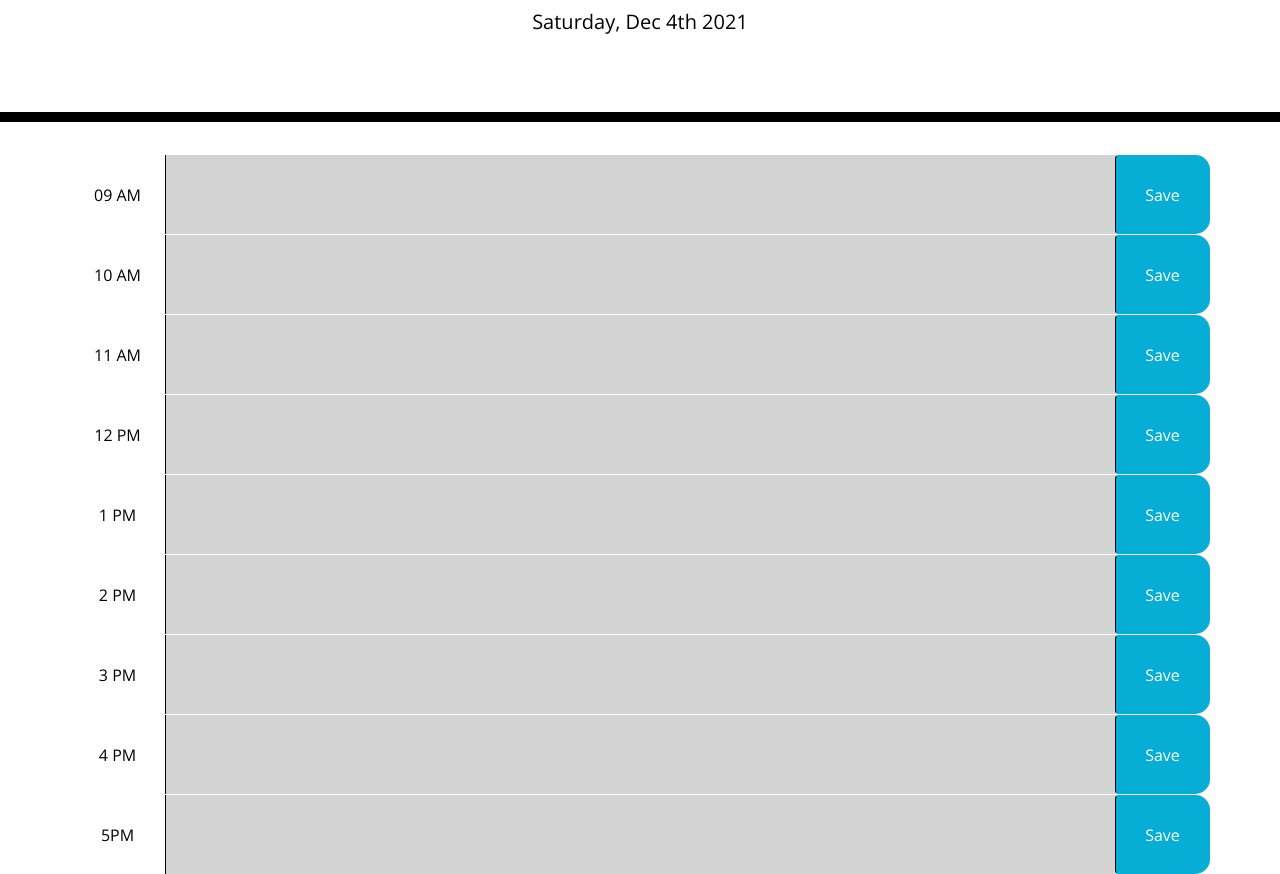
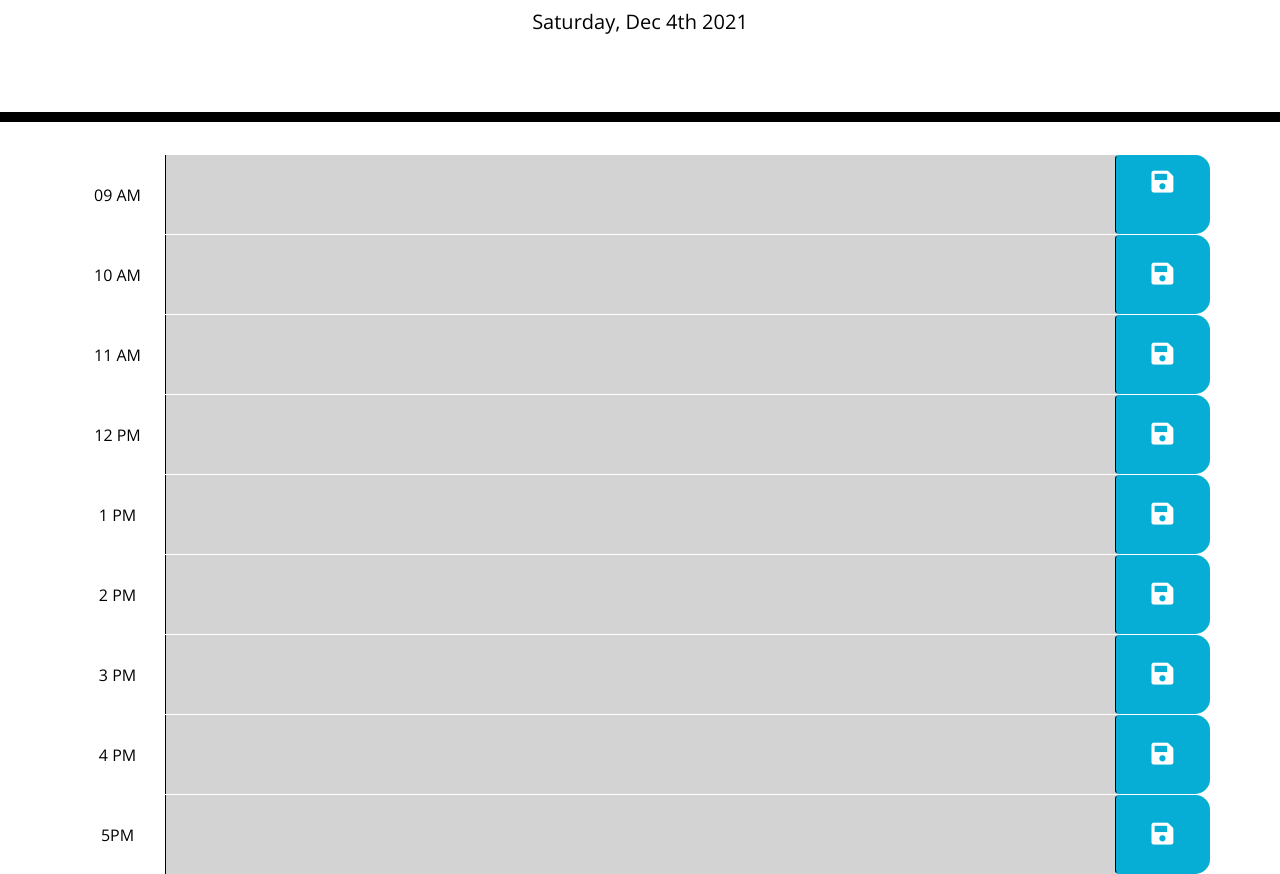
Before and after one commit to nlimbu07/work-day-scheduler, a plain HTML site: page index.html in a window 1280 px wide. Shown: the part 182-1056 px from the top of the page. Drawn offline with nearby package versions, Linux system fonts and the light colour scheme.

Commit message:
modified readme.md

```diff
--- a/assets/css/style.css
+++ b/assets/css/style.css
@@ -69,3 +69,8 @@ textarea {
     font-size: 20px;
     transition: all .3s ease-in-out;
 }
+
+.fa-save {
+    font-size: 25px;
+    text-align: center;
+}
--- a/assets/js/script.js
+++ b/assets/js/script.js
@@ -3,6 +3,7 @@ var todayEl = document.querySelector('#currentDay');
 todayDate = moment().format('dddd, MMM Do YYYY');
 todayEl.textContent = todayDate;
 
+// the document ready event
 $(document).ready(function () {
   // get current number of hour
   var currentHour = moment().format('HH');
--- a/index.html
+++ b/index.html
@@ -28,7 +28,8 @@
                 09 AM
             </div>
             <textarea class="col-md-10 description"></textarea>
-            <button class="btn saveBtn col-md-1">Save</button>
+            <button class="btn saveBtn col-md-1"><i class="fas fa-save"></i>
+            </button>
         </div>
 
         <div id="hour10" class="row time-block">
@@ -36,7 +37,7 @@
                 10 AM
             </div>
             <textarea class="col-md-10 description"></textarea>
-            <button class="btn saveBtn col-md-1">Save</button>
+            <button class="btn saveBtn col-md-1"><i class="fas fa-save"></i></button>
         </div>
 
         <div id="hour11" class="row time-block">
@@ -44,7 +45,7 @@
                 11 AM
             </div>
             <textarea class="col-md-10 description"></textarea>
-            <button class="btn saveBtn col-md-1">Save</button>
+            <button class="btn saveBtn col-md-1"><i class="fas fa-save"></i></button>
         </div>
 
         <div id="hour12" class="row time-block">
@@ -52,7 +53,7 @@
                 12 PM
             </div>
             <textarea class="col-md-10 description"></textarea>
-            <button class="btn saveBtn col-md-1">Save</button>
+            <button class="btn saveBtn col-md-1"><i class="fas fa-save"></i></button>
         </div>
 
         <div id="hour13" class="row time-block">
@@ -60,7 +61,7 @@
                 1 PM
             </div>
             <textarea class="col-md-10 description"></textarea>
-            <button class="btn saveBtn col-md-1">Save</button>
+            <button class="btn saveBtn col-md-1"><i class="fas fa-save"></i></button>
         </div>
 
         <div id="hour14" class="row time-block">
@@ -68,7 +69,7 @@
                 2 PM
             </div>
             <textarea class="col-md-10 description"></textarea>
-            <button class="btn saveBtn col-md-1">Save</button>
+            <button class="btn saveBtn col-md-1"><i class="fas fa-save"></i></button>
         </div>
 
         <div id="hour15" class="row time-block">
@@ -76,7 +77,7 @@
                 3 PM
             </div>
             <textarea class="col-md-10 description"></textarea>
-            <button class="btn saveBtn col-md-1">Save</button>
+            <button class="btn saveBtn col-md-1"><i class="fas fa-save"></i></button>
         </div>
 
         <div id="hour16" class="row time-block">
@@ -84,7 +85,7 @@
                 4 PM
             </div>
             <textarea class="col-md-10 description"></textarea>
-            <button class="btn saveBtn col-md-1">Save</button>
+            <button class="btn saveBtn col-md-1"><i class="fas fa-save"></i></button>
         </div>
 
         <div id="hour17" class="row time-block">
@@ -92,7 +93,7 @@
                 5PM
             </div>
             <textarea class="col-md-10 description"></textarea>
-            <button class="btn saveBtn col-md-1">Save</button>
+            <button class="btn saveBtn col-md-1"><i class="fas fa-save"></i></button>
         </div>
 
 
```
Also changed, not shown: 1 other file.
